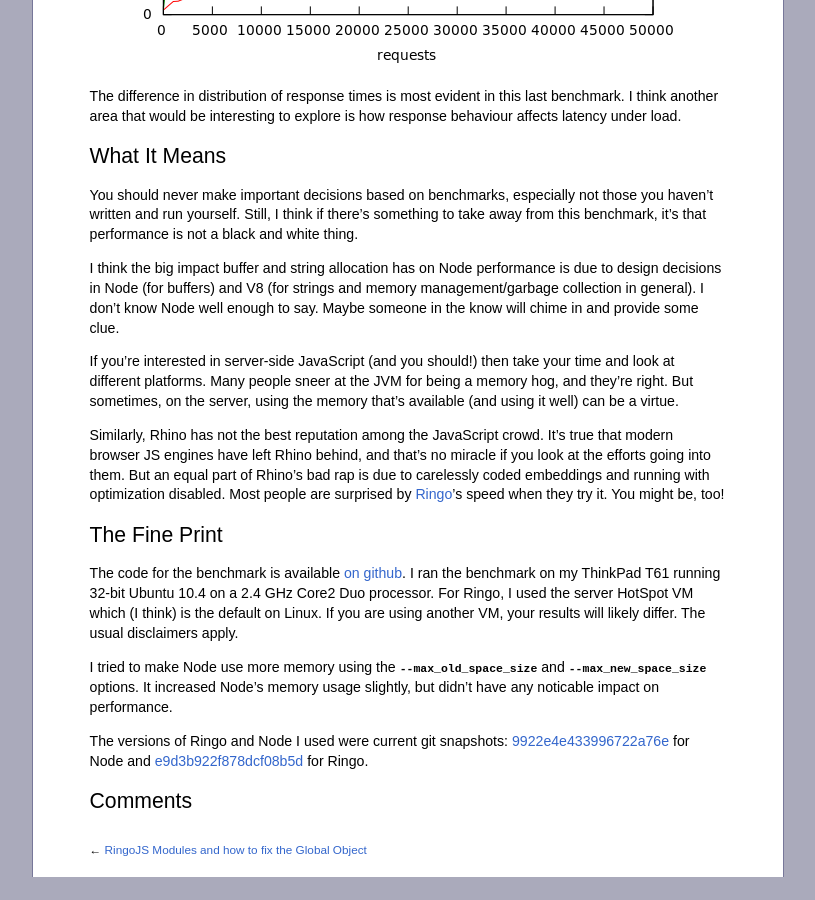
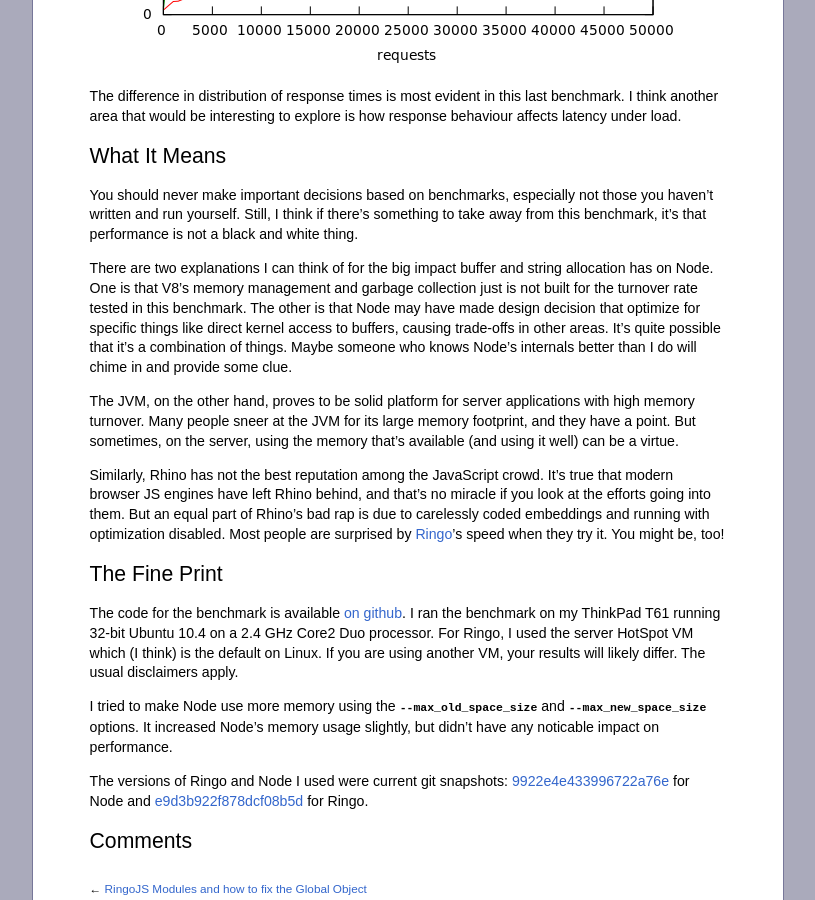
Before and after one commit to hns/hns.github.com, a Jekyll site: the page built from _posts/2010-09-21-benchmark.md, in a window 1280 px wide and 900 px high, scrolled down 2768 px. Shown: the whole window, without its empty margins (232-1047 px from the left). Built offline with Jekyll 4.4.1, drawn with Linux system fonts in a browser that asks for light colours; comment, search, counter and statistics services are not loaded; before the commit the page ends 3645 px from its top, so only the background shows below that.

Commit message:
Update conclusions

```diff
--- a/_posts/2010-09-21-benchmark.md
+++ b/_posts/2010-09-21-benchmark.md
@@ -114,15 +114,18 @@ those you haven't written and run yourself. Still, I think if there's something
 to take away from this benchmark, it's that performance is not a black and
 white thing.
 
-I think the big impact buffer and string allocation has on Node performance
-is due to design decisions in Node (for buffers) and V8 (for strings and
-memory management/garbage collection in general). I don't know Node well enough
-to say. Maybe someone in the know will chime in and provide some clue.
+There are two explanations I can think of for the big impact buffer and string
+allocation has on Node. One is that V8's memory management and garbage collection
+just is not built for the turnover rate tested in this benchmark. The other is
+that Node may have made design decision that optimize for specific things like
+direct kernel access to buffers, causing trade-offs in other areas. It's quite
+possible that it's a combination of things. Maybe someone who knows Node's
+internals better than I do will chime in and provide some clue.
 
-If you're interested in server-side JavaScript (and you should!) then take
-your time and look at different platforms. Many people sneer at the JVM for
-being a memory hog, and they're right. But sometimes, on the server, using
-the memory that's available (and using it well) can be a virtue.
+The JVM, on the other hand, proves to be solid platform for server applications
+with high memory turnover. Many people sneer at the JVM for its large memory
+footprint, and they have a point. But sometimes, on the server, using the
+memory that's available (and using it well) can be a virtue.
 
 Similarly, Rhino has not the best reputation among the JavaScript crowd.
 It's true that modern browser JS engines have left Rhino behind, and that's no
```
